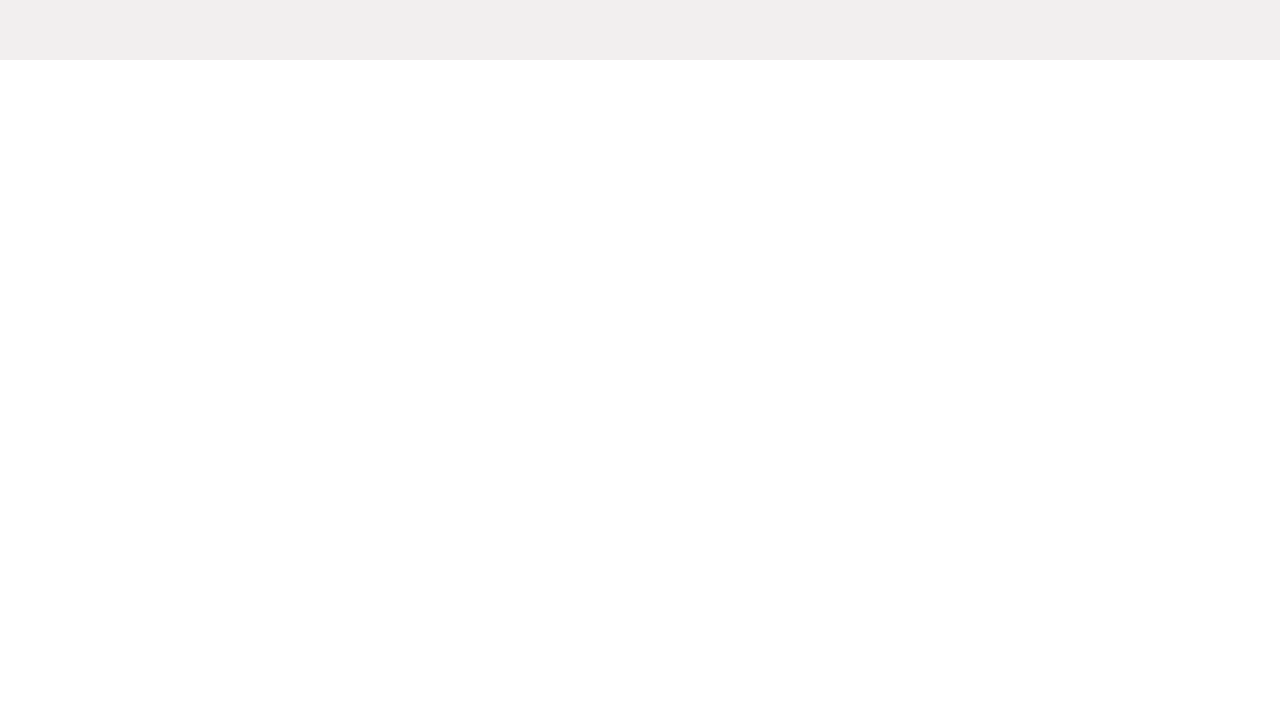
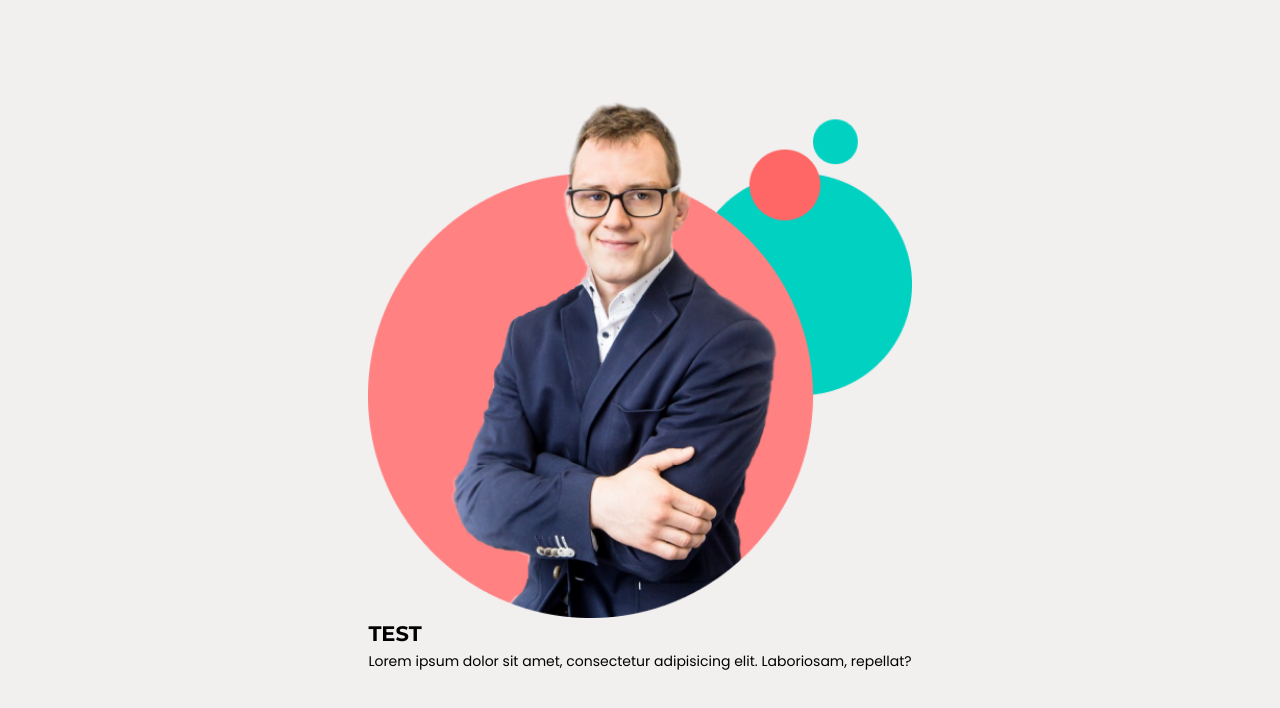
Before and after one commit to GrzegorzDokowicz/portfolio, a Gatsby site: page / in a window 1280 px wide. Shown: the part 2340-3048 px from the top of the page. Before the commit the page ends 2400 px from the top, so only its background shows below. Built offline with nearby package versions, Linux system fonts and the light colour scheme; Gatsby itself is replaced by a stand-in of ours.

Commit message:
Created Cards component, created projects view

```diff
--- /dev/null
+++ b/src/components/page-elements/card/index.js
@@ -0,0 +1,29 @@
+import React from 'react';
+
+import './style.scss';
+import Image from '../../page-atoms/image';
+import Text from '../../page-atoms/text';
+
+const Card = ({
+  imageFileName, imageAltText, url, title, bodyText,
+}) => (
+  <div className="card">
+    <div className="card__image">
+      <a href={url}>
+        <Image alt={imageAltText} fileName={imageFileName} />
+      </a>
+    </div>
+    <div className="card__title">
+      <Text type="title">
+        {title}
+      </Text>
+    </div>
+    <div className="card__body">
+      <Text type="paragraph">
+        {bodyText}
+      </Text>
+    </div>
+  </div>
+);
+
+export default Card;
--- /dev/null
+++ b/src/components/page-elements/card/style.scss
@@ -0,0 +1 @@
+@import './../../../styles/main-styles';
--- a/src/components/page-elements/navbar/index.js
+++ b/src/components/page-elements/navbar/index.js
@@ -84,7 +84,6 @@ const Navbar = () => {
   ));
 
   return (
-    <div className="navbar__container">
     <nav className="navbar">
 
       <button onClick={handleHamburgerClick} className="navbar__hamburger">
@@ -100,7 +99,6 @@ const Navbar = () => {
       </ul>
 
     </nav>
-    </div>
   );
 };
 
--- a/src/views/index.js
+++ b/src/views/index.js
@@ -4,6 +4,7 @@ import LandingPage from './landing-page';
 import TechnologyPage from './technology';
 import Navbar from '../components/page-elements/navbar';
 import AboutMe from './about-me';
+import Projects from './projects';
 
 const App = () => (
   <>
@@ -11,6 +12,7 @@ const App = () => (
     <LandingPage />
     <AboutMe />
     <TechnologyPage />
+    <Projects />
   </>
 );
 
--- /dev/null
+++ b/src/views/projects/index.js
@@ -0,0 +1,17 @@
+import React from 'react';
+
+import './style.scss';
+import ResponsivePageContainer from '../../components/containers/responsive-page-container';
+import { GITHUB_PORTFOLIO_URL } from './url.config';
+import Card from '../../components/page-elements/card';
+
+const Projects = () => {
+  const bodyText = 'Lorem ipsum dolor sit amet, consectetur adipisicing elit. Laboriosam, repellat?';
+  return (
+    <ResponsivePageContainer id="technology" className="technology-view">
+      <Card bodyText={bodyText} title="test" imageAltText="test" url={GITHUB_PORTFOLIO_URL} imageFileName="HeroImage" />
+    </ResponsivePageContainer>
+  );
+};
+
+export default Projects;
--- /dev/null
+++ b/src/views/projects/style.scss
@@ -0,0 +1 @@
+@import './../../styles/main-styles';
--- /dev/null
+++ b/src/views/projects/url.config.js
@@ -0,0 +1,2 @@
+export const GITHUB_PROFILE = 'https://github.com/GrzegorzDokowicz';
+export const GITHUB_PORTFOLIO_URL = 'https://github.com/GrzegorzDokowicz/portfolio';
```
Lines whose indentation alone changed are shown as unchanged.
